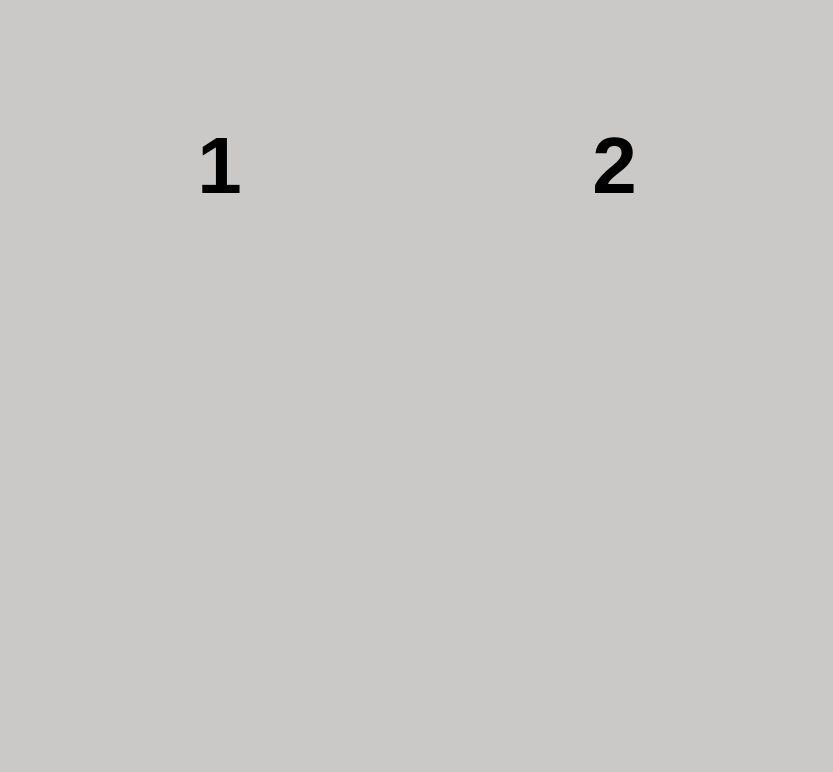
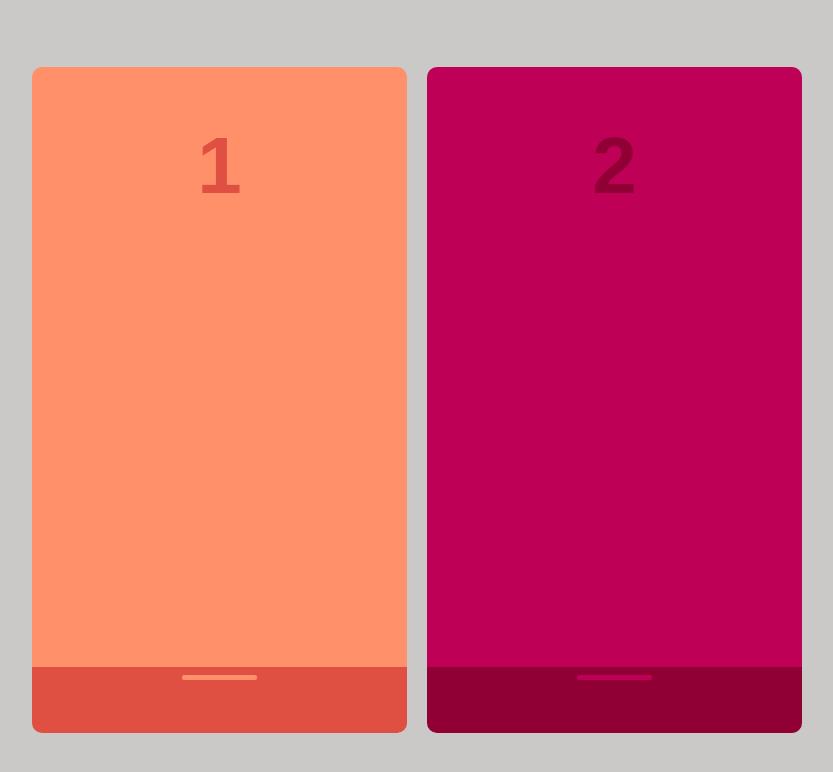
Before and after one commit to higorrocha/usoPraticoCSSFlexbox, a plain HTML site: page index.html in a window 1280 px wide. Shown: the whole page, without its empty margins (223-1056 px from the left). Drawn offline with Linux system fonts and the light colour scheme.

Commit message:
Concluindo, adição de cores

```diff
--- a/css/style.css
+++ b/css/style.css
@@ -47,3 +47,11 @@ body {margin: 0px;}
     border: none;
     border-radius: 2px;
 }
+
+/*COLORS*/
+.colorOne {background-color: #be0056}
+.colorTwo {background-color: #900035}
+.colorThree {background-color: #ff9069}
+.colorFour {background-color:#df5042}
+.colorTextOne {color:#900035}
+.colorTextTwo {color:#df5042}
--- a/index.html
+++ b/index.html
@@ -9,20 +9,20 @@
 <body>
     <div class="container">
         <div class="box">
-            <div class="boxContent">
-              <h1>1</h1>
+            <div class="boxContent colorThree">
+              <h1 class="colorTextTwo">1</h1>
             </div>
-            <div class="boxBottom">
-               <hr />
+            <div class="boxBottom colorFour">
+               <hr class="colorThree" />
             </div>
         </div>
 
         <div class="box">
-            <div class="boxContent">
-              <h1>2</h1>
+            <div class="boxContent colorOne">
+              <h1 class="colorTextOne">2</h1>
             </div>
-            <div class="boxBottom">
-               <hr />
+            <div class="boxBottom colorTwo">
+               <hr class="colorOne" />
             </div>
         </div>
     </div>
```
